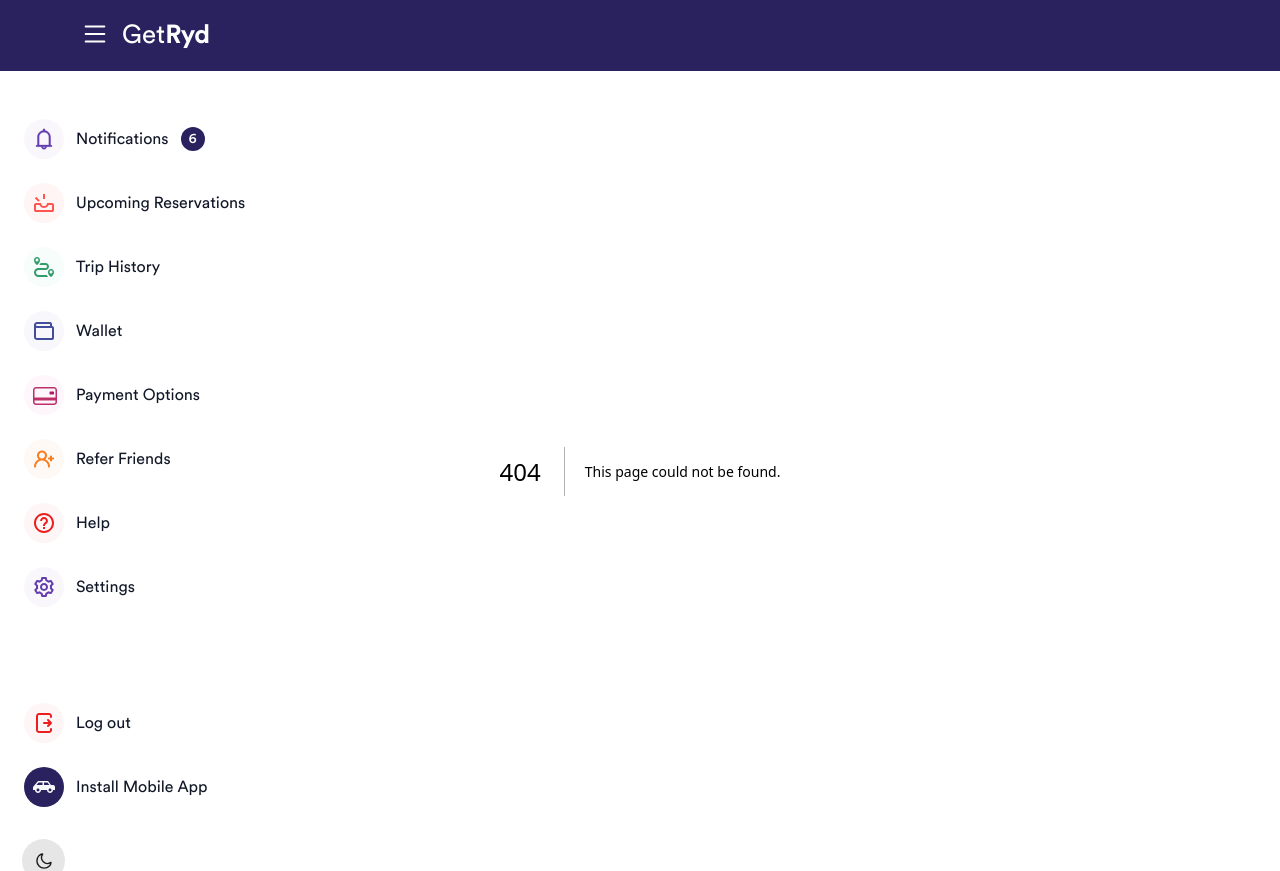
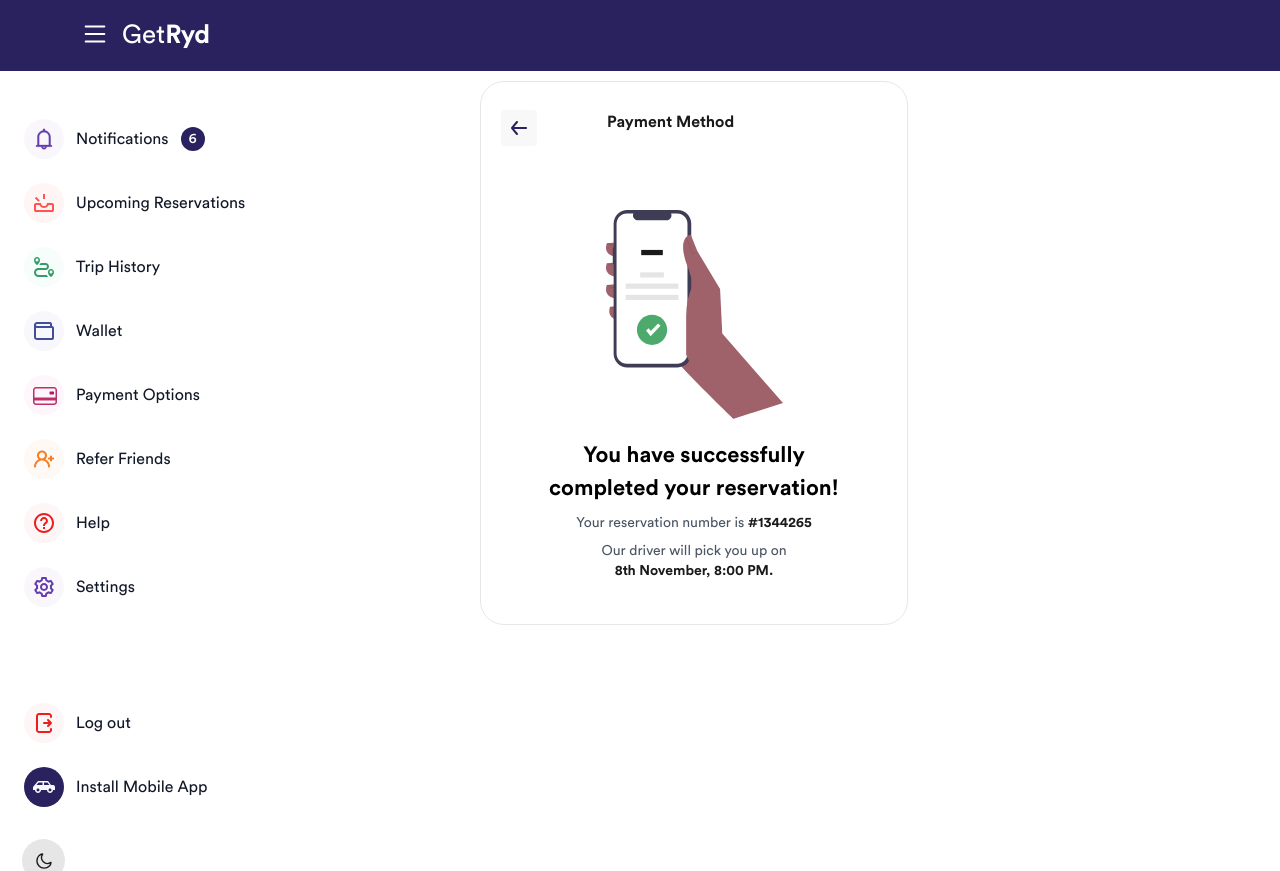
Before and after one commit to shohan-ch/ride-sharing-platform, a Next.js app: page /reserve/confirmation in a window 1280 px wide. Before the commit this address had no page. Built offline with nearby package versions, Linux system fonts and the light colour scheme.

Commit message:
Page:reservation confirm page addded

```diff
--- a/src/components/Reserve/Confirmation/ConfirmationView.jsx
+++ b/src/components/Reserve/Confirmation/ConfirmationView.jsx
@@ -1,3 +1,72 @@
+import Button from "@/components/Utils/Button/Button";
+import Link from "next/link";
+import Router from "next/router";
 export default () => {
-  return <></>;
+  return (
+    <>
+      <section className="sec items-center justify-center md:block md:h-full md:w-full lg:flex lg:justify-start lg:pl-[480px] lg:pt-[10px] 2xs:block 2xs:h-full 2xs:w-full">
+        <div className="wrapper relative border bg-white px-4 pt-5 dark:bg-dark-bg sm:pb-8 sm:dark:border-0 lg:w-[428px] lg:rounded-3xl lg:dark:border 2xl:min-h-[85vh] 3xl:min-h-[88vh] 2xs:w-auto 2xs:pt-2 2xs:pb-10 2xs:dark:border-0">
+          <div className="sm:pt-4 sm:text-left lg:pt-0 2xs:px-0 2xs:pt-0 2xs:text-left">
+            <div className="scroll_div h-full overflow-y-auto overflow-x-hidden py-2 dark:border-[#2C2C35] md:h-full lg:h-[390px] xl:h-[490px] 2xl:h-[490px] 3xl:h-[700px]">
+              <div className="pickup_header mb-10 flex md:pr-[86px] lg:pl-1 lg:pr-[62px] 2xs:mb-3 2xs:pr-4 2xs:pl-1">
+                <Link href="/reserve/reservation_summary">
+                  <img src="/assets/icons/back.svg" alt="svg_icon" />
+                </Link>
+                <h2 className="mx-auto font-extrabold text-black dark:text-gray-2 lg:ml-[70px] 2xl:text-22 3xl:text-[24px] 2xs:text-[18px]">
+                  Payment Method
+                </h2>
+              </div>
+              {/* Item content */}
+
+              <div className="rounded-5 mx-4 mx-auto mt-8 rounded-lg px-5 py-6 dark:text-white">
+                <div className="item mb-3 text-center">
+                  <span className="inline-block">
+                    <img
+                      className="h-full w-full"
+                      src="/assets/reservation/undraw_confirmed.svg"
+                      alt="img"
+                    />
+                  </span>
+                </div>
+                <p className="text-center font-bold md:text-[20px] lg:text-[22px] 2xs:text-[18px]">
+                  You have successfully
+                  <br /> completed your reservation!
+                </p>
+                <p className="pt-2 text-center text-sm font-normal text-gray-600 dark:text-gray-2">
+                  Your reservation number is{" "}
+                  <span className="font-bold text-black dark:text-white">
+                    #1344265
+                  </span>
+                </p>
+                <p className="pt-2 text-center text-sm font-normal text-gray-600 dark:text-gray-2">
+                  Our driver will pick you up on <br />
+                  <span className="font-bold text-black dark:text-white">
+                    8th November, 8:00 PM.
+                  </span>
+                </p>
+              </div>
+              <div className="mx-auto mb-16 space-y-2 lg:pt-4">
+                <button
+                  onclick="location.href='reserve.html'"
+                  className="rounded-5 shadow-one dark:shadow-dark group flex w-full items-center justify-center bg-gray-3 py-4 px-6 text-base font-semibold text-black hover:bg-primary-hover hover:text-white dark:bg-dark-2 dark:text-white dark:hover:bg-[#29225E]"
+                >
+                  Back to Home
+                </button>
+
+                <button className="rounded-5 shadow-one dark:shadow-dark group flex w-full items-center justify-center bg-gray-3 py-4 px-6 text-base font-semibold text-black hover:bg-primary-hover hover:text-white dark:bg-dark-2 dark:text-white dark:hover:bg-[#29225E]">
+                  Contact Dispatcher
+                </button>
+                <button
+                  onclick="location.href='./cancel_reservation.html'"
+                  className="rounded-5 dark:hprbg-primary-hover shadow-one dark:shadow-dark group flex w-full items-center justify-center bg-gray-3 px-6 py-4 text-base font-semibold text-black hover:bg-primary-hover hover:text-white dark:bg-dark-2 dark:text-white"
+                >
+                  Cancel Reservation
+                </button>
+              </div>
+            </div>
+          </div>
+        </div>
+      </section>
+    </>
+  );
 };
--- a/src/components/Reserve/ReservationSummary/ReservationSummaryView.jsx
+++ b/src/components/Reserve/ReservationSummary/ReservationSummaryView.jsx
@@ -57,7 +57,7 @@
                 color="blue"
                 iconPosition="right"
                 iconName="rightArrow"
-                handler={() => Router.push("/reserve/conirm")}
+                handler={() => Router.push("/reserve/confirmation")}
               >
                 Next
               </Button>
--- a/src/components/Utils/Button/Button.jsx
+++ b/src/components/Utils/Button/Button.jsx
@@ -201,6 +201,7 @@
     <>
       <button
         onClick={handler}
+        // className={color && buttonColor[color].style}
         className={color && buttonColor[color].style}
         disabled={disabled}
       >
--- /dev/null
+++ b/src/pages/reserve/confirmation.js
@@ -0,0 +1,5 @@
+import ConfirmationView from "@/components/Reserve/Confirmation/ConfirmationView";
+
+export default () => {
+  return <ConfirmationView />;
+};
```
Also changed, not shown: src/components/Utils/Button/DarkModeButton.jsx (+9 -18 lines), src/pages/reserve/reserve_ride.js (+4 -7 lines), public/assets/reservation/undraw_confirmed.svg (added).
